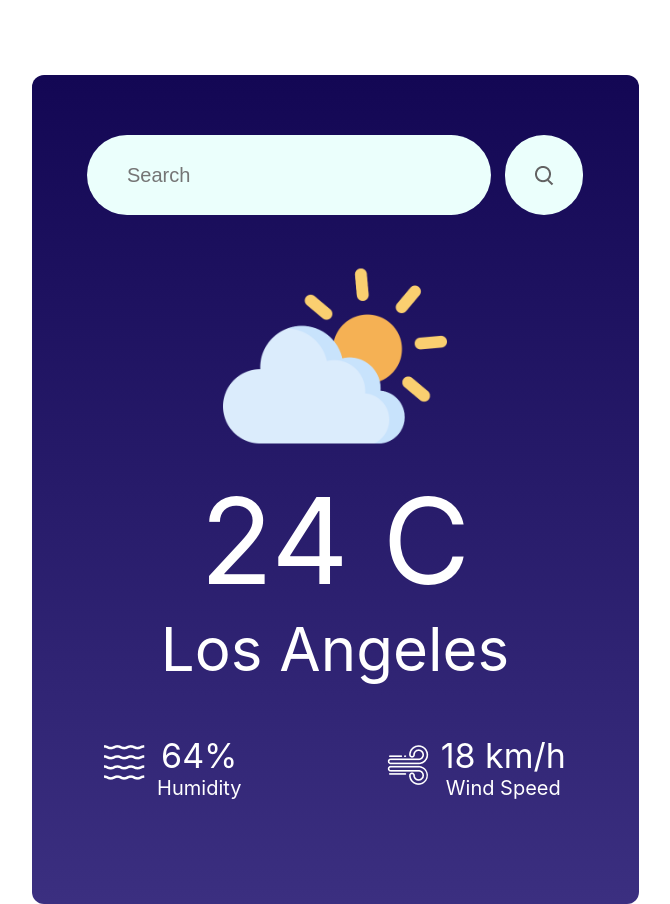
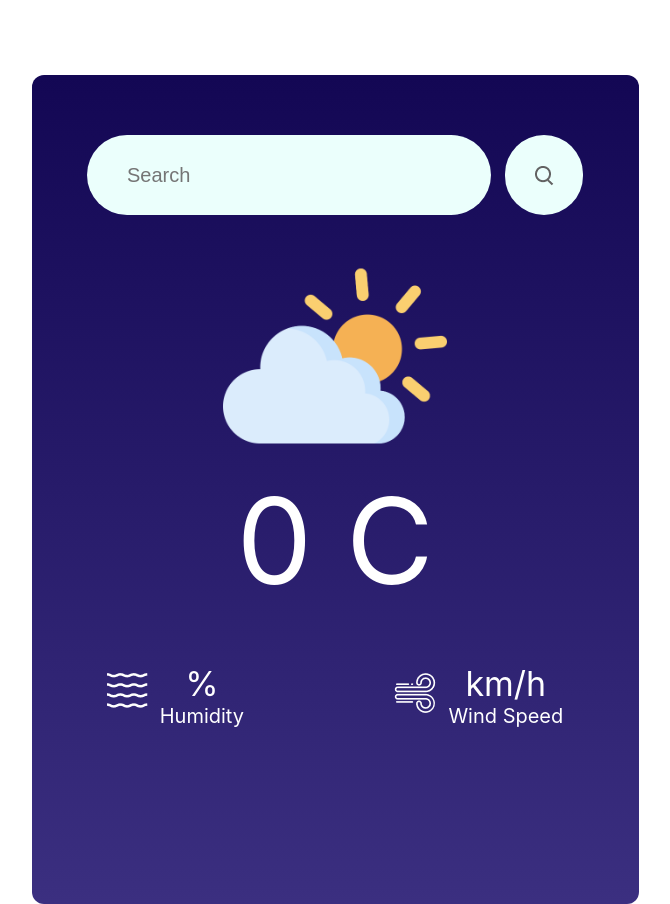
Before and after one commit to ejimeneztech/weather, a React (Create React App) app: page / in a window 1280 px wide. Shown: the whole page, without its empty margins (305-975 px from the left). Built offline with nearby package versions, Linux system fonts and the light colour scheme.

Commit message:
added data loading; need to refactor

```diff
--- a/src/Components/SkyShift/SkyShift.jsx
+++ b/src/Components/SkyShift/SkyShift.jsx
@@ -10,37 +10,51 @@ import wind_icon from "../Assets/wind.png";
 import humidity_icon from "../Assets/humidity.png";
 
 const SkyShift = () => {
-  // const params = {
-  //   access_key: "",
-  //   query: "91601",
-  // };
-
-  // const apiUrl = "http://api.weatherbit.io/v2.0/current";
-
-  // //construct url with query params
-  // const url = `${apiUrl}?postal_code=${params.query}&country=US&key=${params.access_key}`;
-
-  // fetch(url)
-  //   .then((response) => response.json())
-  //   .then((data) => {
-  //     // console.log(`Current Temperatture in ${data.location.name} is ${data.current.temperature}℃`)
-  //     console.log(data);
-  //   });
-
   const [searchValue, setSearchValue] = useState("");
+  const [temp, setTemp] = useState(null);
+  const [location, setLocation] = useState("");
+  const [humidity, setHumidty] = useState(null);
+  const [windSpeed, setWindSpeed] = useState(null);
 
   const handleInputChange = (event) => {
     setSearchValue(event.target.value);
   };
 
+  const params = {
+    APIkey: "385f7e292d4355bc9c0fe2c1d06cd713",
+    cityName: searchValue,
+  };
+
+  const URL = `https://api.openweathermap.org/data/2.5/weather?q=${params.cityName}&units=imperial&APPID=${params.APIkey}`;
+
   const search = () => {
-    if (searchValue === ""){
+    if (searchValue === "") {
       alert("Please enter a city name.");
     } else {
-      console.log("Search Value:", searchValue);
+      fetch(URL)
+        .then((response) => {
+          if (!response.ok) {
+            throw new Error("Network response was not ok");
+          }
+          return response.json();
+        })
+        .then((data) => {
+          setTemp(data.main.temp);
+          setLocation(data.name);
+          setHumidty(data.main.humidity);
+          setWindSpeed(data.wind.speed);
+
+        })
+        .catch((error) => {
+          console.error("Error:", error);
+        });
     }
 
 
+
+    // const location = weatherData.sys.name;
+    // const humidity = weatherData.main.humidity;
+    // const windSpeed = weatherData.wind.speed;
   };
   return (
     <>
@@ -60,20 +74,20 @@ const SkyShift = () => {
         <div className="weather-image">
           <img src={cloud_icon} alt="" />
         </div>
-        <div className="weather-temp">24 C</div>
-        <div className="weather-location">Los Angeles</div>
+        <div className="weather-temp">{Math.round(temp)} C</div>
+        <div className="weather-location">{location}</div>
         <div className="data-container">
           <div className="element">
             <img src={humidity_icon} alt="" className="icon" />
             <div className="data">
-              <div className="humidity-percent">64%</div>
+              <div className="humidity-percent">{humidity}%</div>
               <div className="text">Humidity</div>
             </div>
           </div>
           <div className="element">
             <img src={wind_icon} alt="" className="icon" />
             <div className="data">
-              <div className="wind-speed">18 km/h</div>
+              <div className="wind-speed">{windSpeed} km/h</div>
               <div className="text">Wind Speed</div>
             </div>
           </div>
```
